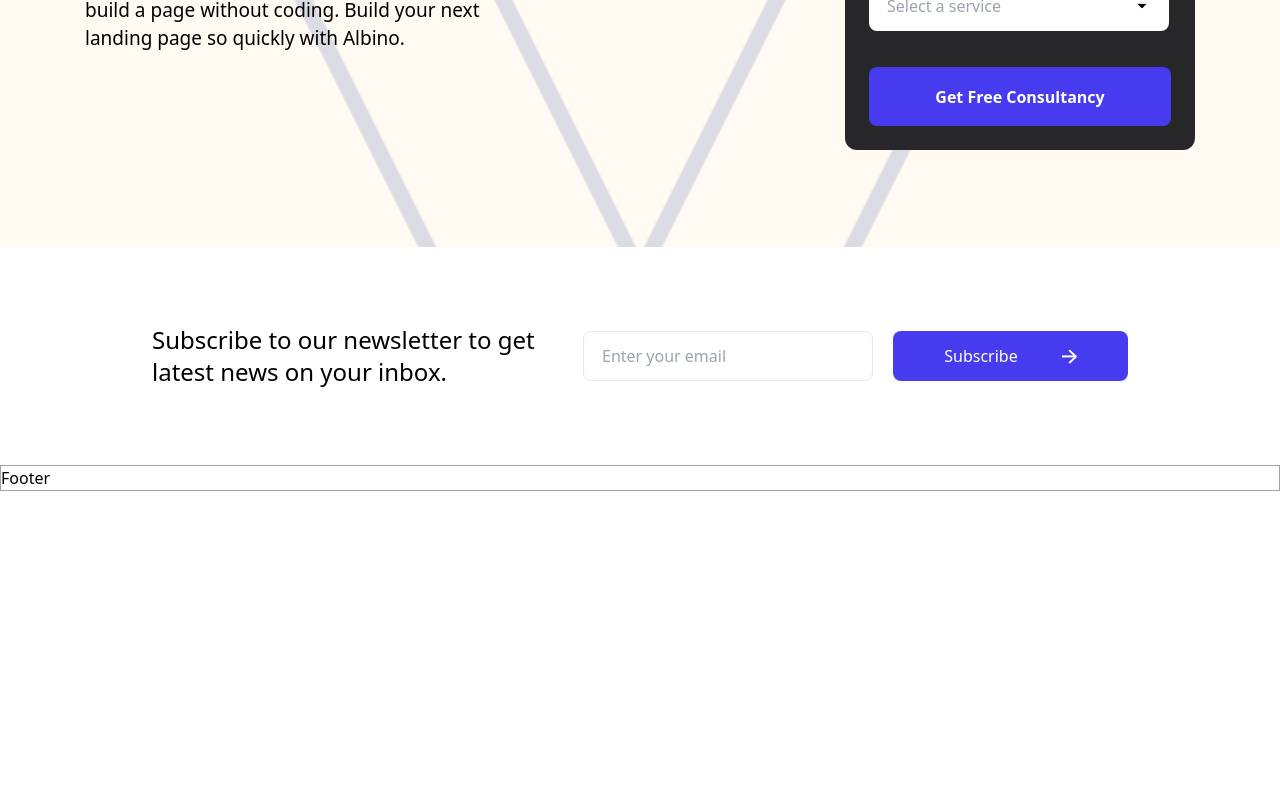
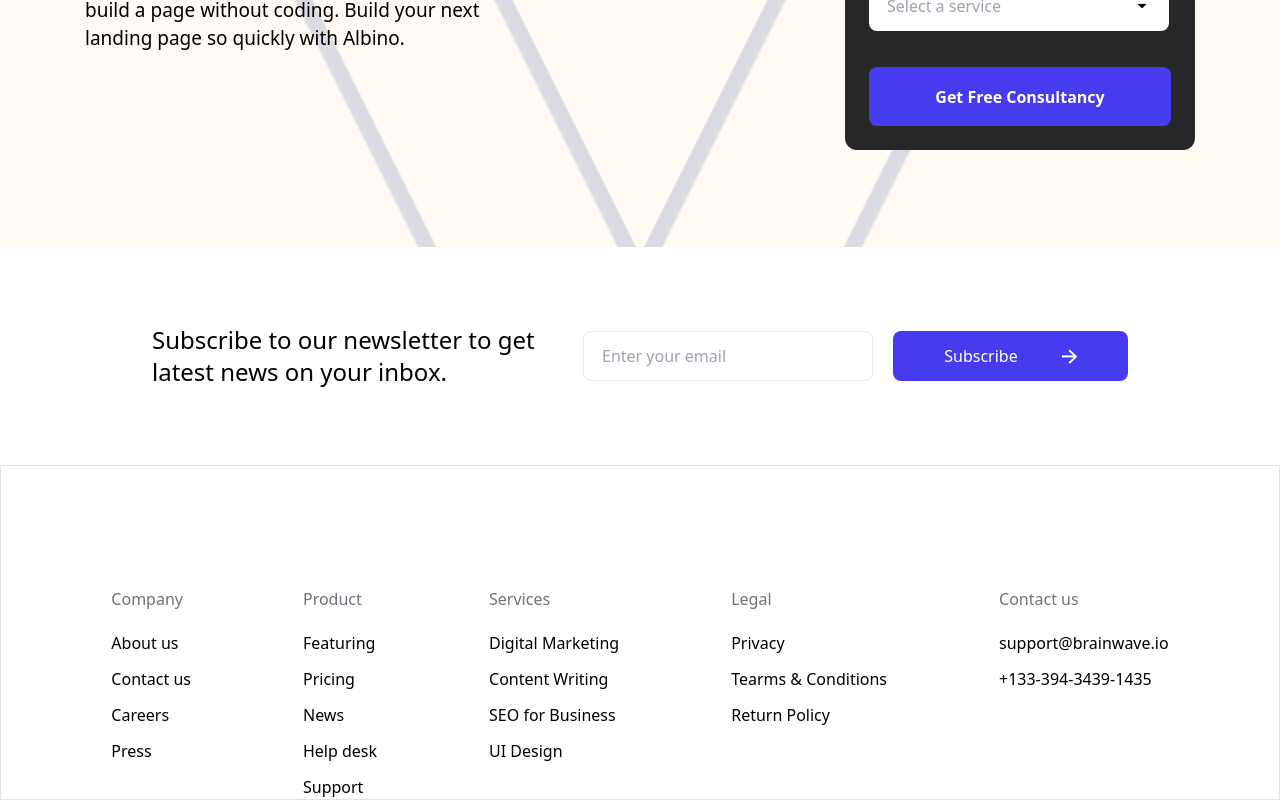
Before and after one commit to Omid-Gharavi/Consultation, a Next.js app: page / in a window 1280 px wide. Shown: the part 3584-4384 px from the top of the page. Before the commit the page ends 4075 px from the top, so only its background shows below. Built offline with nearby package versions, Linux system fonts and the light colour scheme.

Commit message:
footer half complete

```diff
--- a/src/components/footer/Footer.jsx
+++ b/src/components/footer/Footer.jsx
@@ -1,8 +1,46 @@
 import React from 'react'
 
 const Footer = () => {
+    const lists = [
+        {
+            title: 'Company',
+            items: ['About us', 'Contact us', 'Careers', 'Press']
+        },
+        {
+            title: 'Product',
+            items: ['Featuring', 'Pricing', 'News', 'Help desk', 'Support']
+        },
+        {
+            title: 'Services',
+            items: ['Digital Marketing', 'Content Writing', 'SEO for Business', 'UI Design']
+        },
+        {
+            title: 'Legal',
+            items: ['Privacy', 'Tearms & Conditions', 'Return Policy']
+        },
+        {
+            title: 'Contact us',
+            items: ['support@brainwave.io', '+133-394-3439-1435']
+        },
+    ]
+
     return (
-        <div className='border-[1px] border-solid border-zinc-400'>Footer</div>
+        <div className='border-[1px] border-solid border-zinc-200 flex justify-center items-center'>
+            <div className='mt-[121px] flex flex-wrap max-xl:flex-col max-xl:px-10 justify-center gap-28'>
+                {
+                    lists.map((list, index) => (
+                        <div key={index + 1}>
+                            <p className='text-zinc-500'>{list.title}</p>
+                            <ul className='flex flex-col gap-3 mt-5'>
+                                {list.items.map((item, index) => (
+                                    <li key={index + 1}>{item}</li>
+                                ))}
+                            </ul>
+                        </div>
+                    ))
+                }
+            </div>
+        </div>
     )
 }
 
```
